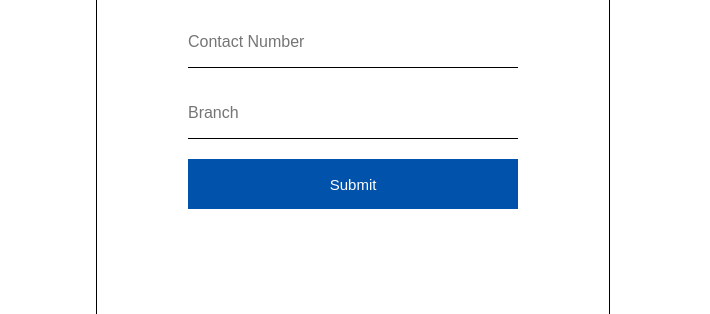
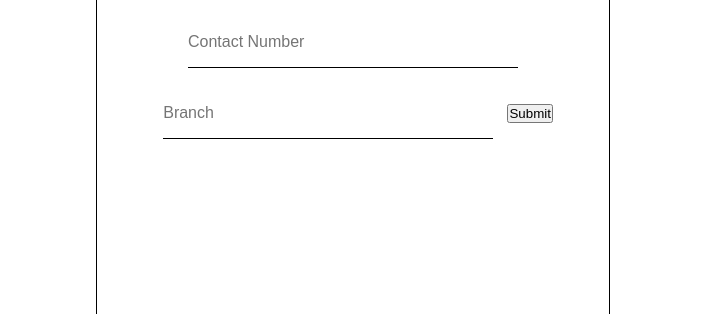
Before and after one commit to Shreya152406/WD-MiniProject-, a plain HTML site: page index.html in a window 1280 px wide. Shown: the part 363-677 px from the top of the page, 570-1280 px from the left. Drawn offline with Linux system fonts and the light colour scheme.

Commit message:
Update index.html

```diff
--- a/index.html
+++ b/index.html
@@ -68,13 +68,12 @@
 </div>
 <div class="right">
   <h1> Student Details</h1>
-
   <form method="POST" action="/register">
     <input type="text" name="fullname" placeholder="Full Name" required/>
     <input type="text" name="enrollment" placeholder="Enrollment" required />
     <input type="tel" name="contact" placeholder="Contact Number" required/>
     <input type="text" name="branch" placeholder="Branch" required/>
-    <a href="register.html"><input type="submit" id="sub" value="Submit" /></a>
+    <a href="register.html"><button>Submit</button></a>
 </form>
 
 </div>
```
